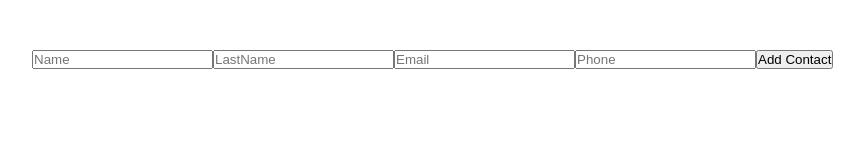
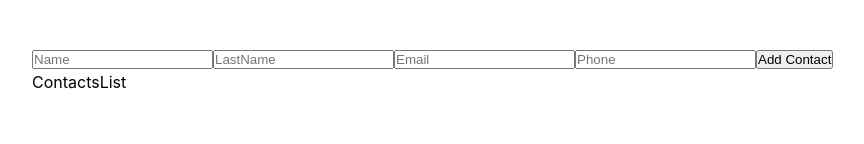
Before and after one commit to fatemehbazgir/Contact-App, a React (Vite) app: page / in a window 1280 px wide. Shown: the part 156-300 px from the top of the page, without its empty margins (118-982 px from the left). Built offline with nearby package versions, Linux system fonts and the light colour scheme.

Commit message:
Add a new contact

```diff
--- a/src/Components/Contacts.jsx
+++ b/src/Components/Contacts.jsx
@@ -1,7 +1,9 @@
 import { useState } from "react";
 import inputs from "../Constants/inputs";
+import ContactsList from "./ContactsList";
 
 function Contacts() {
+  const [contacts, setContacts] = useState([]);
   const [contact, setContact] = useState({
     name: "",
     lastName: "",
@@ -14,13 +16,23 @@ function Contacts() {
     const value = event.target.value;
 
     setContact((contact) => ({ ...contact, [name]: value }));
+  };
 
+  const addHandler = () => {
+    setContacts((contacts) => [...contacts, contact]);
+
+    setContact({
+      name: "",
+      lastName: "",
+      email: "",
+      phone: "",
+    });
   };
 
   return (
     <div>
       <div>
-        {inputs.map((input,index) => (
+        {inputs.map((input, index) => (
           <input
             type={input.type}
             name={input.name}
@@ -30,8 +42,9 @@ function Contacts() {
             key={index}
           />
         ))}
-        <button>Add Contact</button>
+        <button onClick={addHandler}>Add Contact</button>
       </div>
+      <ContactsList contacts={contacts}/>
     </div>
   );
 }
--- /dev/null
+++ b/src/Components/ContactsList.jsx
@@ -0,0 +1,8 @@
+
+function ContactsList(props) {
+  return (
+    <div>ContactsList</div>
+  )
+}
+
+export default ContactsList
```
